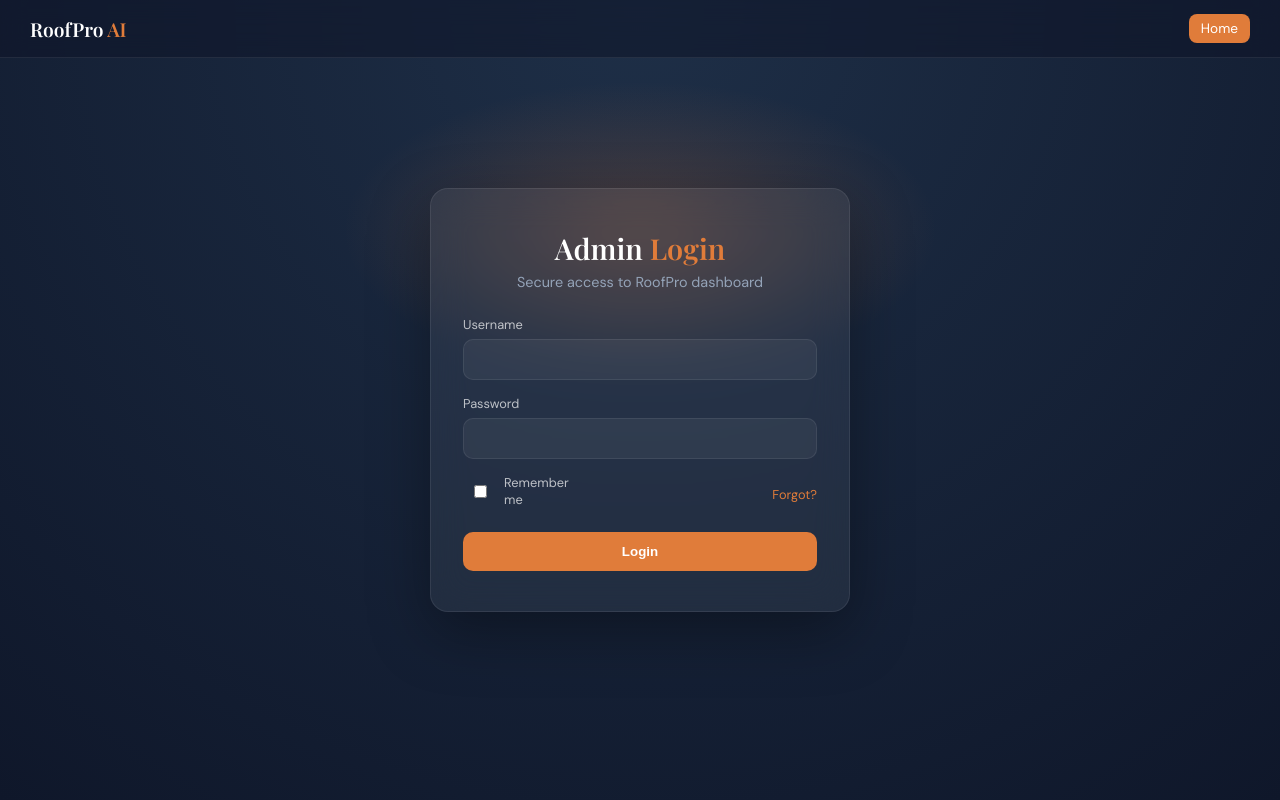
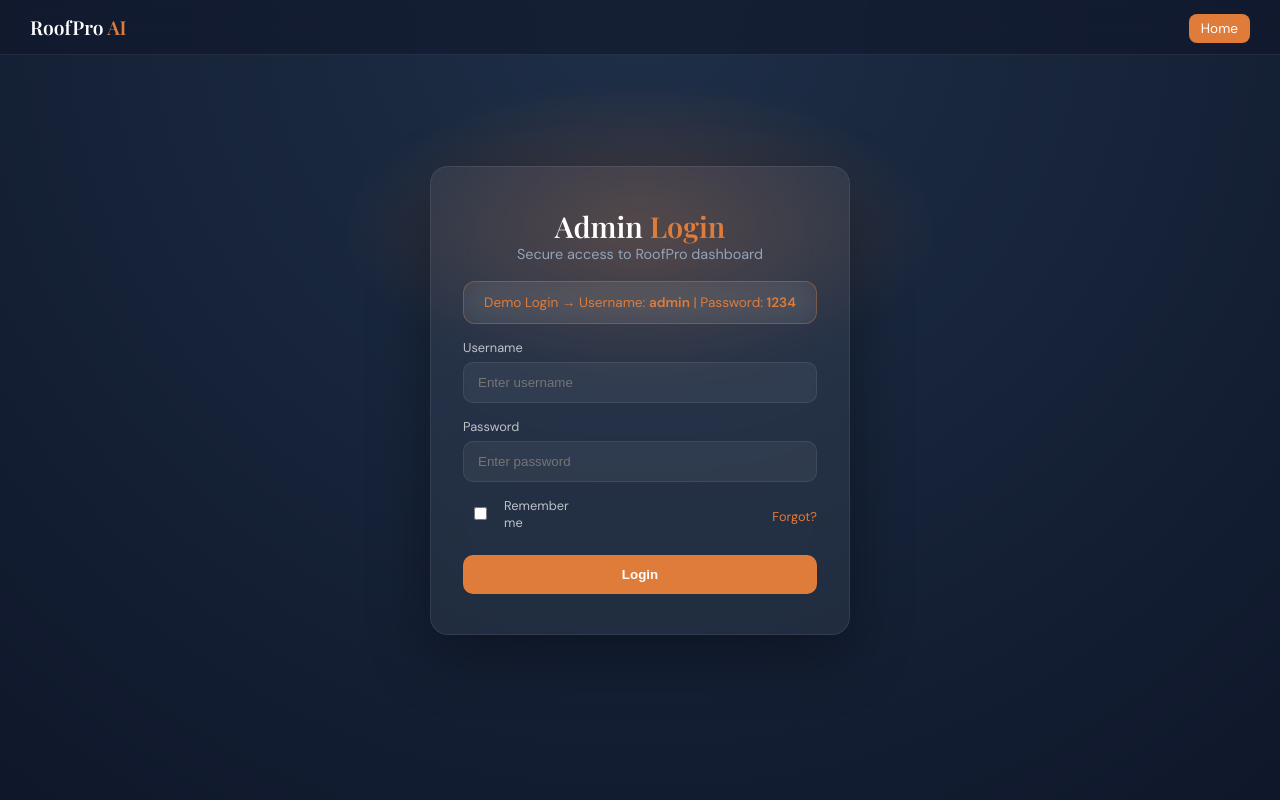
Before and after one commit to sreyave/RoofPro-AI, a Flask app: page /admin/login in a window 1280 px wide. Run offline with Flask 3, Linux system fonts and the light colour scheme; parts of the project's set-up code (start-up, migrations or seed data) failed here and were passed over.

Commit message:
Updated admin login UI with demo info box and improved styling

```diff
--- a/app/templates/login.html
+++ b/app/templates/login.html
@@ -14,20 +14,12 @@
     :root {
       --slate-900:#0f172a;
       --slate-800:#1e2f47;
-      --slate-700:#253a58;
-
       --amber:#e07c3a;
       --amber-hover:#c9692a;
-
-      --white:#ffffff;
-      --text:#1a2332;
       --muted:#94a3b8;
-
       --border:rgba(255,255,255,0.08);
-
       --font-brand:'Playfair Display', serif;
       --font-body:'DM Sans', sans-serif;
-
       --shadow:0 20px 60px rgba(0,0,0,0.35);
     }
 
@@ -43,12 +35,10 @@
       display:flex;
       align-items:center;
       justify-content:center;
-
       background: radial-gradient(circle at top, #1e2f47, #0f172a);
       overflow:hidden;
     }
 
-    /* 🌫 Background glow */
     body::before {
       content:"";
       position:absolute;
@@ -61,7 +51,7 @@
       pointer-events:none;
     }
 
-    /* 🔷 NAVBAR */
+    /* NAVBAR */
     .navbar {
       position:fixed;
       top:0;
@@ -71,7 +61,6 @@
       display:flex;
       justify-content:space-between;
       align-items:center;
-
       background:rgba(15, 23, 42, 0.6);
       backdrop-filter:blur(12px);
       border-bottom:1px solid var(--border);
@@ -84,14 +73,7 @@
       color:#fff;
     }
 
-    .logo span {
-      color:var(--amber);
-    }
-
-    .nav-links {
-      display:flex;
-      gap:14px;
-    }
+    .logo span { color:var(--amber); }
 
     .nav-links a {
       color:rgba(255,255,255,0.7);
@@ -99,12 +81,6 @@
       font-size:0.85rem;
       padding:6px 12px;
       border-radius:8px;
-      transition:0.2s;
-    }
-
-    .nav-links a:hover {
-      background:rgba(255,255,255,0.08);
-      color:#fff;
     }
 
     .nav-links a.active {
@@ -112,7 +88,7 @@
       color:#fff;
     }
 
-    /* 🧾 LOGIN CARD */
+    /* CARD */
     .card {
       width:100%;
       max-width:420px;
@@ -122,14 +98,7 @@
       border-radius:18px;
       padding:40px 32px;
       box-shadow:var(--shadow);
-      position:relative;
       z-index:2;
-      animation:fadeIn 0.6s ease;
-    }
-
-    @keyframes fadeIn {
-      from { opacity:0; transform:translateY(10px); }
-      to { opacity:1; transform:translateY(0); }
     }
 
     .title {
@@ -137,18 +106,52 @@
       font-size:1.8rem;
       text-align:center;
       color:#fff;
-      margin-bottom:6px;
     }
 
-    .title span {
-      color:var(--amber);
-    }
+    .title span { color:var(--amber); }
 
     .subtitle {
       text-align:center;
       color:var(--muted);
       font-size:0.9rem;
-      margin-bottom:25px;
+      margin-bottom:18px;
+    }
+
+    /* 🔥 GLASSMORPHISM SLIDE-IN INFO BANNER */
+    .info-box {
+      background: rgba(255, 255, 255, 0.06);
+      border: 1px solid rgba(224,124,58,0.35);
+      backdrop-filter: blur(14px);
+      color: #e07c3a;
+      padding: 12px 14px;
+      border-radius: 12px;
+      font-size: 0.85rem;
+      text-align: center;
+      margin-bottom: 15px;
+
+      /* animation */
+      opacity: 0;
+      transform: translateY(-20px);
+      animation: slideIn 0.6s ease forwards;
+    }
+
+    @keyframes slideIn {
+      to {
+        opacity: 1;
+        transform: translateY(0);
+      }
+    }
+
+    /* ERROR */
+    .error {
+      display:none;
+      background:rgba(255,0,0,0.1);
+      color:#ff6b6b;
+      padding:10px;
+      border-radius:8px;
+      font-size:0.85rem;
+      margin-bottom:12px;
+      text-align:center;
     }
 
     /* FORM */
@@ -171,7 +174,6 @@
       background:rgba(255,255,255,0.05);
       color:#fff;
       outline:none;
-      transition:0.2s;
     }
 
     input:focus {
@@ -179,7 +181,6 @@
       box-shadow:0 0 0 3px rgba(224,124,58,0.2);
     }
 
-    /* OPTIONS */
     .options {
       display:flex;
       justify-content:space-between;
@@ -193,7 +194,6 @@
       display:flex;
       align-items:center;
       gap:6px;
-      cursor:pointer;
     }
 
     .btn {
@@ -205,59 +205,50 @@
       color:#fff;
       font-weight:600;
       cursor:pointer;
-      transition:0.2s;
     }
 
     .btn:hover {
       background:var(--amber-hover);
-      transform:translateY(-1px);
     }
-
-    .error {
-      display:none;
-      background:rgba(255,0,0,0.1);
-      color:#ff6b6b;
-      padding:10px;
-      border-radius:8px;
-      font-size:0.85rem;
-      margin-bottom:12px;
-    }
-
   </style>
 </head>
 
 <body>
 
-  <!-- 🔷 NAVBAR -->
+  <!-- NAVBAR -->
   <div class="navbar">
-
     <div class="logo">RoofPro <span>AI</span></div>
-
     <div class="nav-links">
-
       <a href="/" class="active">Home</a>
     </div>
-
   </div>
 
-  <!-- 🧾 LOGIN CARD -->
+  <!-- LOGIN CARD -->
   <div class="card">
 
     <div class="title">Admin <span>Login</span></div>
     <div class="subtitle">Secure access to RoofPro dashboard</div>
 
-    <div class="error" id="errorBox">Invalid username or password</div>
+    <!-- 🔥 ANIMATED INFO BANNER -->
+    <div class="info-box">
+      Demo Login → Username: <b>admin</b> | Password: <b>1234</b>
+    </div>
+
+    <!-- ERROR -->
+    <div class="error" id="errorBox">
+      Invalid username or password
+    </div>
 
     <form method="POST">
 
       <div class="input-group">
         <label>Username</label>
-        <input type="text" name="username" required>
+        <input type="text" name="username" placeholder="Enter username" required>
       </div>
 
       <div class="input-group">
         <label>Password</label>
-        <input type="password" name="password" required>
+        <input type="password" name="password" placeholder="Enter password" required>
       </div>
 
       <div class="options">
```
